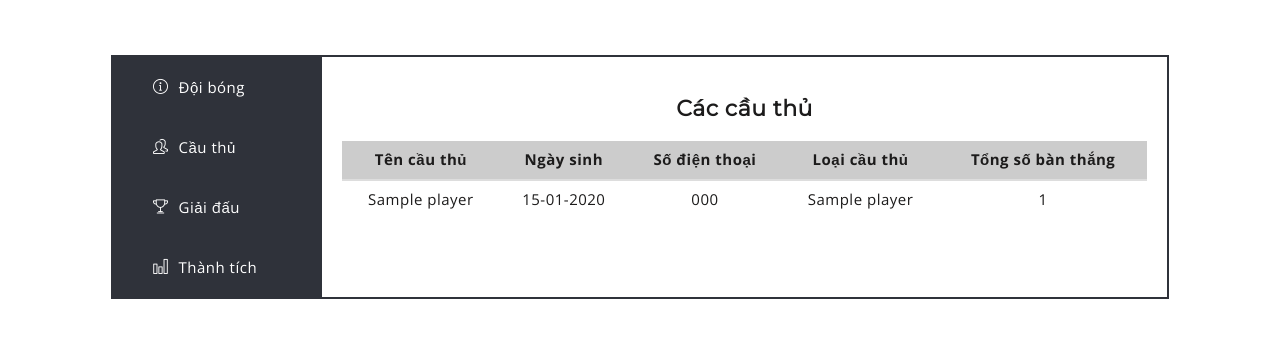
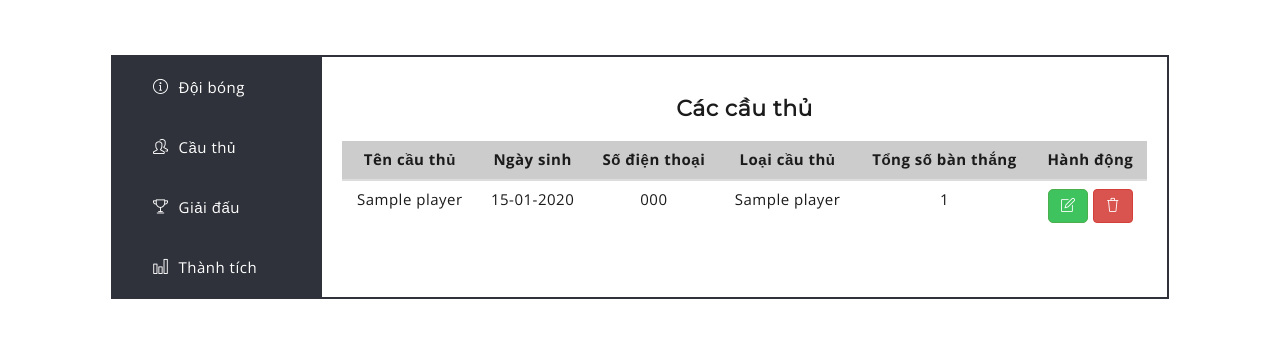
Before and after one commit to hoangduy2910/QLGVDBDQG, a Flask app: page /cau-thu-cua-doi/1 in a window 1280 px wide. Shown: the part 95-433 px from the top of the page. Run offline with Flask 2, Linux system fonts and the light colour scheme; tables that the repository leaves empty hold one stand-in row (values such as "Sample post"); some libraries are stand-ins or nearby versions.

Commit message:
Cập nhật xóa cầu thủ

```diff
--- a/app/dao.py
+++ b/app/dao.py
@@ -498,6 +498,13 @@ def create_player(name, birthday, phone, image, type_player_id, club_id):
     db.session.commit()
 
 
+def delete_player(player_id):
+    player = Player.query.get(player_id)
+
+    db.session.delete(player)
+    db.session.commit()
+
+
 def update_player(player_id, name, birthday, phone, image, type_player_id, club_id):
     player = Player.query.get(player_id)
 
--- a/app/main.py
+++ b/app/main.py
@@ -565,10 +565,10 @@ def match_detail_by_match_id(match_id):
     return jsonify({'url': url})
 
 
-@app.route("/api/player-detail/<int:player_id>")
+@app.route("/api/detele-player/<int:player_id>")
 def player_detail_by_player_id(player_id):
-    url = url_for('player_detail', player_id=player_id)
-    return jsonify({'url': url})
+    dao.delete_player(player_id=player_id)
+    return jsonify({'status': 'success'})
 
 
 @app.route("/api/get-players-of-club/<int:club_id>")
--- a/app/templates/players-club.html
+++ b/app/templates/players-club.html
@@ -39,16 +39,24 @@
                                         <th scope="col">Số điện thoại</th>
                                         <th scope="col">Loại cầu thủ</th>
                                         <th scope="col">Tổng số bàn thắng</th>
+                                        <th scope="col">Hành động</th>
                                     </tr>
                                 </thead>
                                 <tbody>
                                     {% for player in club.players %}
-                                    <tr id="player-{{ player.id }}" onclick="playerDetail({{ player.id }})">
+                                    <tr>
                                         <td>{{ player.name }}</td>
                                         <td>{{ player.birthday.strftime('%d-%m-%Y') }}</td>
                                         <td>{{ player.phone }}</td>
                                         <td>{{ player.type_player_id|get_type_player_name_by_type_player_id }}</td>
                                         <td>{{ player.id|get_total_goal_by_player_id }}</td>
+                                        <td>
+                                            <a style="margin: 0;"
+                                               class="btn btn-success"
+                                               href="{{ url_for('player_detail', player_id=player.id) }}"><i class="icon-note"></i></a>
+                                            <button class="btn btn-danger"
+                                                    onclick="deletePlayer({{ player.id }})"><i class="icon-trash"></i></button>
+                                        </td>
                                     </tr>
                                     {% endfor %}
                                 </tbody>
@@ -74,17 +82,23 @@
 <!-- jQuery library -->
 <script src="https://ajax.googleapis.com/ajax/libs/jquery/1.11.3/jquery.min.js"></script>
 <script>
-    function playerDetail(player_id) {
+    function deletePlayer(player_id) {
+        var result = confirm("Bạn có muốn xóa cầu thủ này không ?");
+        if (result == true) {
+            console.log("DELETE");
             $.ajax({
             accepts: {
                 mycustomtype: 'application/json'
                 },
                 dataType: 'json',
-            url: '/api/player-detail/' + player_id,
+                url: '/api/detele-player/' + player_id,
                 success: (data) => {
-                window.location.href = data.url;
+                   window.location.href = window.location.href;
                 }
             })
+        } else {
+          console.log("CANCEL");
+        }
     }
 </script>
 <!-- Include all compiled plugins (below), or include individual files as needed -->
```
Lines whose indentation alone changed are shown as unchanged.
